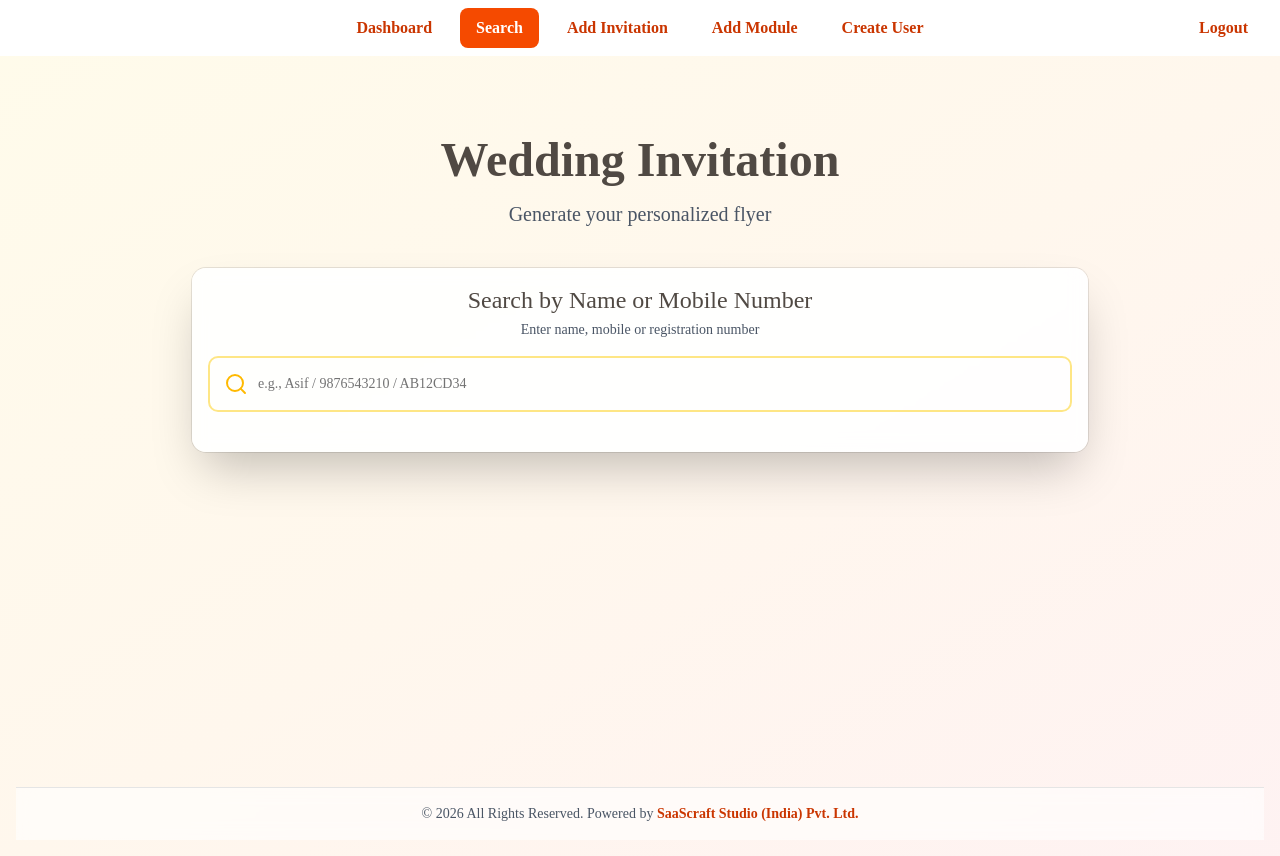
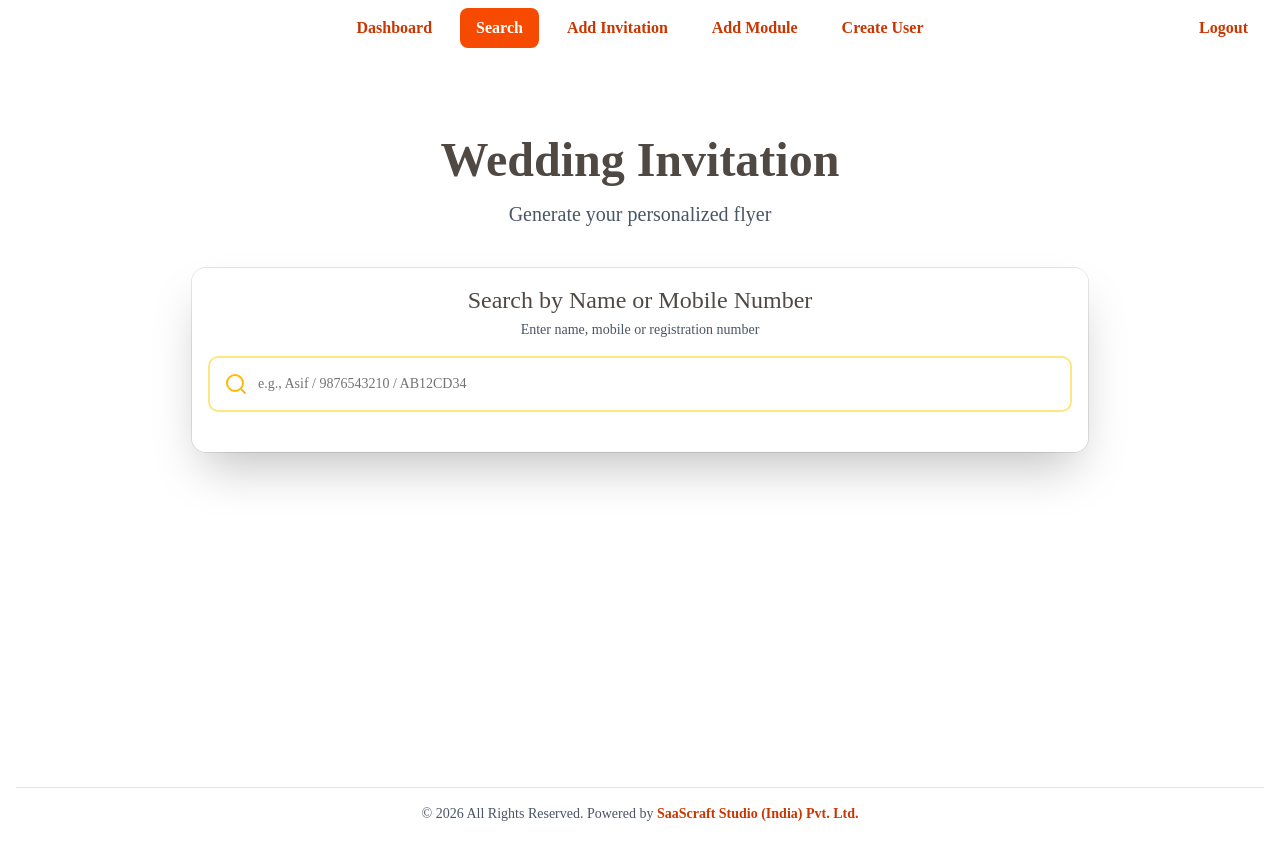
Before and after one commit to adilsaascraft/wedding, a Next.js app: page /admin/search in a window 1280 px wide. Built offline with nearby package versions, Linux system fonts and the light colour scheme; sample sign-in values are in the browser's storage.

Commit message:
code done

```diff
--- a/app/admin/(home)/add-invitation/page.tsx
+++ b/app/admin/(home)/add-invitation/page.tsx
@@ -102,7 +102,7 @@ export default function AddInvitationPage() {
 
   return (
 
-    <div className="min-h-screen flex flex-col bg-gradient-to-br from-amber-50 via-orange-50 to-red-50 p-4">
+    <div className="min-h-screen flex flex-col p-4">
 
       <div className="max-w-4xl mx-auto pt-16 flex-1 w-full">
 
--- a/app/admin/(home)/search/page.tsx
+++ b/app/admin/(home)/search/page.tsx
@@ -178,7 +178,7 @@ export default function HomePage() {
 
   return (
 
-    <div className="min-h-screen flex flex-col bg-gradient-to-br from-amber-50 via-orange-50 to-red-50 p-4">
+    <div className="min-h-screen flex flex-col p-4">
 
       <div className="max-w-4xl mx-auto pt-16 flex-1 w-full">
 
```
